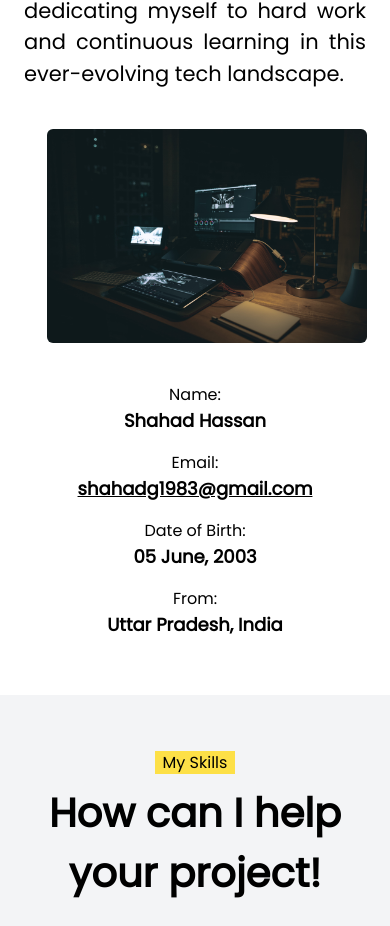
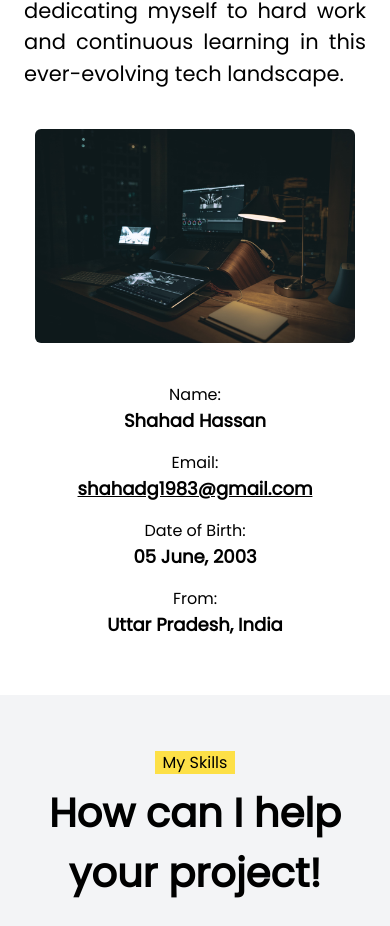
Before and after one commit to shahad-hassan19/Portfolio, a React (Create React App) app in the folder portfolio/: page / in a window 390 px wide. Shown: the part 1599-2525 px from the top of the page. Built offline with nearby package versions, Linux system fonts and the light colour scheme.

Commit message:
about image adjustment

```diff
--- a/portfolio/src/Components/AboutMe.js
+++ b/portfolio/src/Components/AboutMe.js
@@ -16,7 +16,7 @@ export default function AboutMe(){
                         I'm a frontend developer passionate about React. I love building websites that captivate users. I'm always exploring new ways to bring ideas to life through code. Being a firm believer in the power of teamwork, I cherish the opportunity to collaborate and contribute as a team player, where our collective creativity sparks exceptional results. I embrace challenges as opportunities for growth, dedicating myself to hard work and continuous learning in this ever-evolving tech landscape.
                         </p>
                     </div>
-                    <img src={LaptopPic} alt="Laptop" className="w-80 rounded-md self-center ml-6 mt-6 lg:mt-0 lg:px-0" />
+                    <img src={LaptopPic} alt="Laptop" className="w-80 rounded-md self-center lg:ml-6 mt-6 lg:mt-0 lg:px-0" />
                 </div>
                 <div className="mt-6 grid sm:grid-cols-1 sm:justify-items-center md md:grid-cols-2 lg:flex lg:justify-between align-items-center ">
                     <div className="mt-4 px-3">
```
